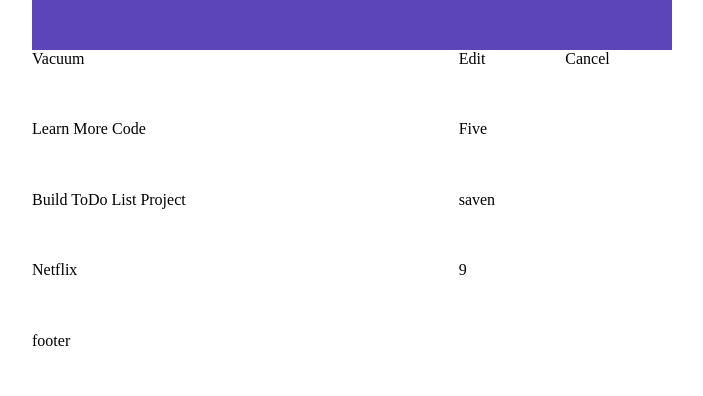
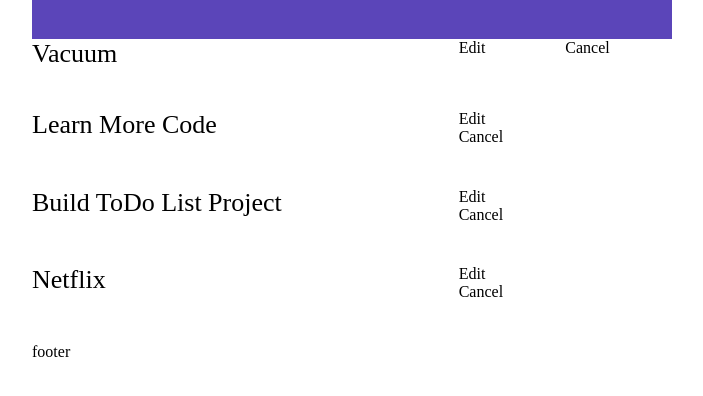
Before and after one commit to naimur202164-rony/todo-list-javascript, a plain HTML site: page index.html in a window 1280 px wide. Shown: the part 238-634 px from the top of the page, without its empty margins (288-991 px from the left). Drawn offline with Linux system fonts and the light colour scheme.

Commit message:
common style added

```diff
--- a/index.html
+++ b/index.html
@@ -17,11 +17,20 @@
           <div class="cancel">Cancel</div>
         </div>
         <div class="four"><p>Learn More Code</p></div>
-        <div class="five">Five</div>
+        <div class="five">
+          <div class="edit">Edit</div>
+          <div class="cancel">Cancel</div>
+        </div>
         <div class="six"><p>Build ToDo List Project</p></div>
-        <div class="saven">saven</div>
-        <div class="eight">Netflix</div>
-        <div class="nine">9</div>
+        <div class="saven">
+          <div class="edit">Edit</div>
+          <div class="cancel">Cancel</div>
+        </div>
+        <div class="eight"><p>Netflix</p></div>
+        <div class="nine">
+          <div class="edit">Edit</div>
+          <div class="cancel">Cancel</div>
+        </div>
         <div class="ten">footer</div>
       </div>
     </div>
--- a/style.css
+++ b/style.css
@@ -16,6 +16,12 @@
   box-sizing: border-box;
 }
 
+/* Commoon */
+
+p {
+  font-size: 26px;
+}
+/* Table */
 .container {
   display: flex;
   justify-content: center;
```
